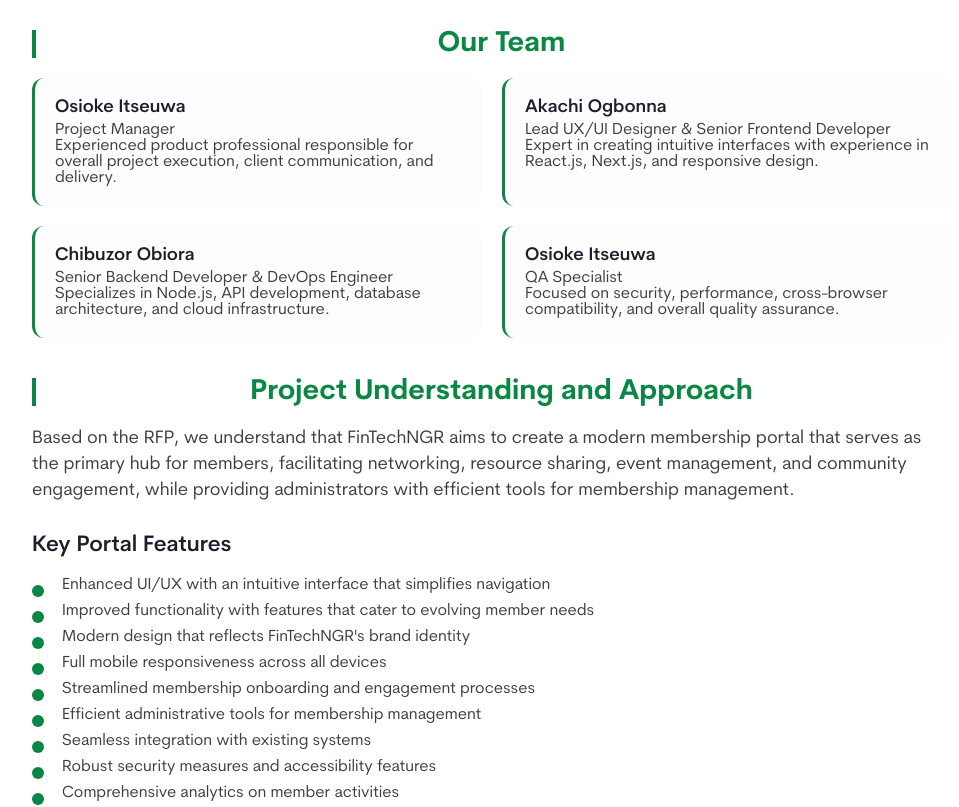
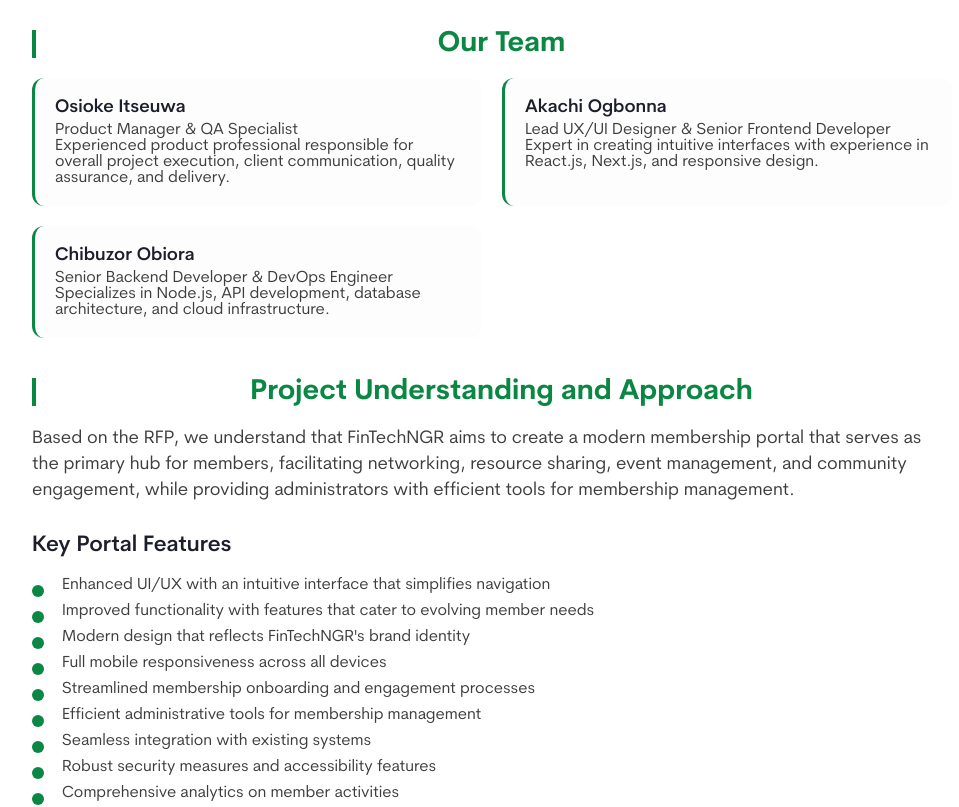
Before and after one commit to Growth-Clinic/growth-clinic.github.io, a plain HTML site: page fintechngr-proposal.html in a window 1280 px wide. Shown: the part 1660-2467 px from the top of the page, without its empty margins (148-1107 px from the left). Drawn offline with Linux system fonts and the light colour scheme.

Commit message:
Title change in proposal

```diff
--- a/fintechngr-proposal.html
+++ b/fintechngr-proposal.html
@@ -331,8 +331,8 @@
         <div class="team-grid">
             <div class="team-member">
                 <h4>Osioke Itseuwa</h4>
-                <p>Project Manager</p>
-                <p>Experienced product professional responsible for overall project execution, client communication, and delivery.</p>
+                <p>Product Manager & QA Specialist</p>
+                <p>Experienced product professional responsible for overall project execution, client communication, quality assurance, and delivery.</p>
             </div>
 
             <div class="team-member">
@@ -345,12 +345,6 @@
                 <h4>Chibuzor Obiora</h4>
                 <p>Senior Backend Developer & DevOps Engineer</p>
                 <p>Specializes in Node.js, API development, database architecture, and cloud infrastructure.</p>
-            </div>
-
-            <div class="team-member">
-                <h4>Osioke Itseuwa</h4>
-                <p>QA Specialist</p>
-                <p>Focused on security, performance, cross-browser compatibility, and overall quality assurance.</p>
             </div>
         </div>
 
@@ -569,7 +563,7 @@
             <div style="margin-top: 30px;">
                 <p style="font-size: 1.8rem; font-weight: 600; color: #1D1E2C;">Sincerely,</p>
                 <p style="font-size: 1.8rem; color: #1D1E2C; margin-top: 10px;">Osioke Itseuwa</p>
-                <p style="font-size: 1.6rem; color: #3D3D3D;">Managing Director</p>
+                <p style="font-size: 1.6rem; color: #3D3D3D;">Product Manager & Managing Director</p>
                 <p style="font-size: 1.6rem; color: #3D3D3D;">Growth Clinic, a subsidiary of Sprimed Technologies Ltd.</p>
             </div>
         </div>
```
